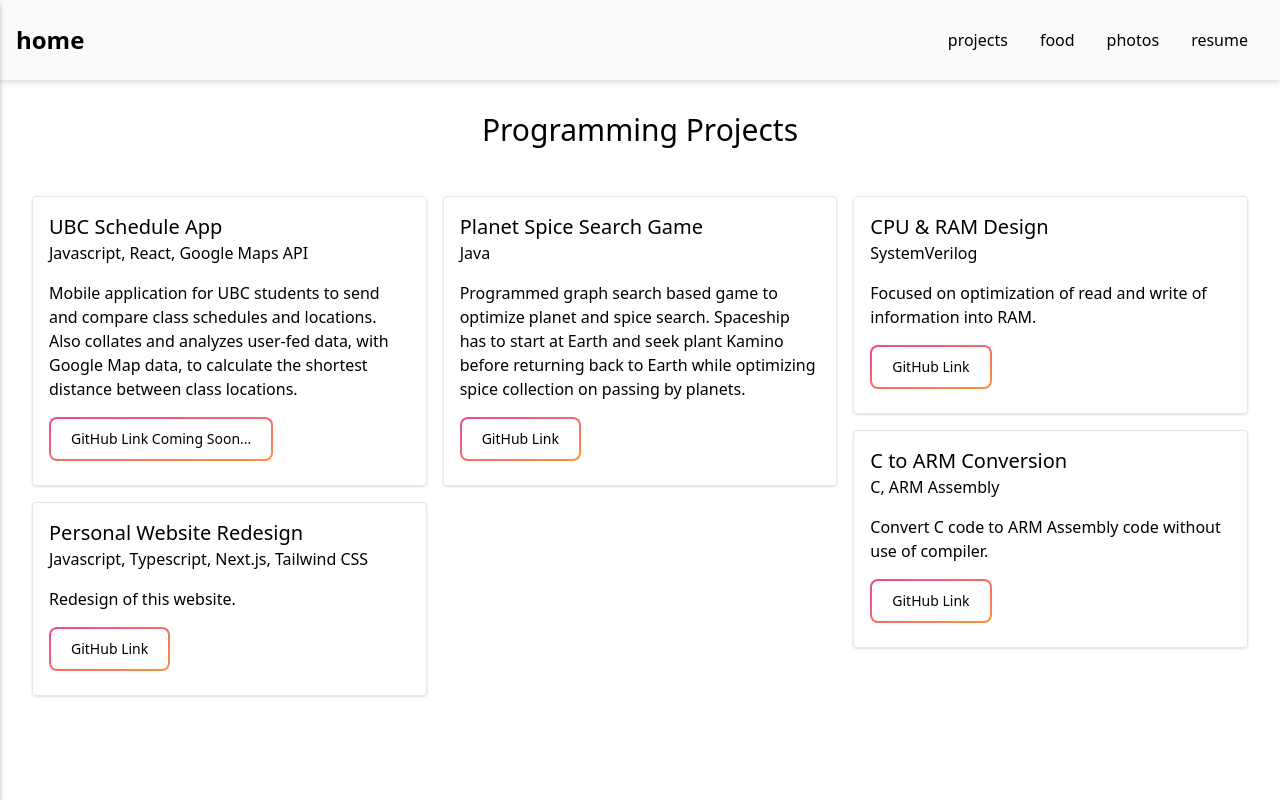
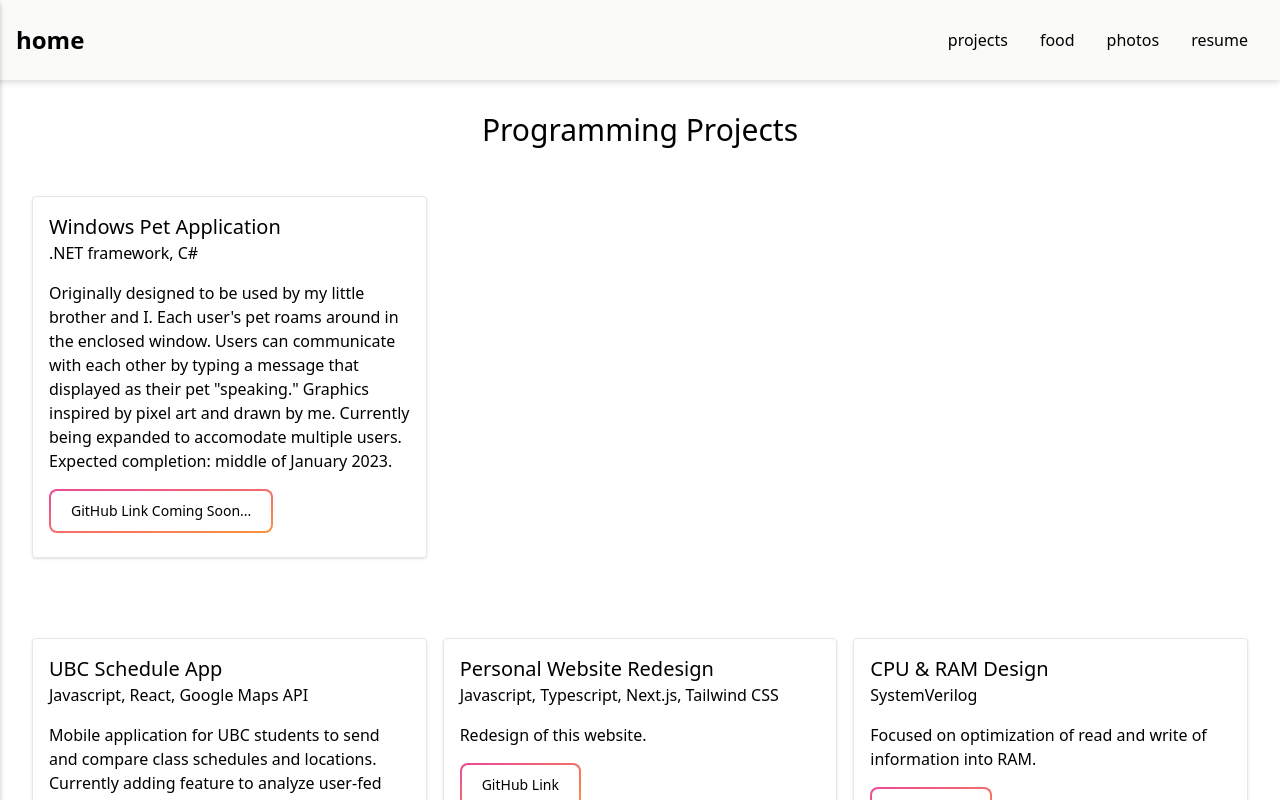
Before and after one commit to maggieguu/maggieguu.github.io, a Next.js app: page /projects in a window 1280 px wide. Shown: the top 800 px of the page. Built offline with nearby package versions, Linux system fonts and the light colour scheme.

Commit message:
updated descriptions

```diff
--- a/pages/projects.tsx
+++ b/pages/projects.tsx
@@ -17,15 +17,38 @@ export default function Home() {
         <Navbar />
         <section className="space-y-4 py-8">
           <h2 className="text-center text-3xl">Programming Projects</h2>
+
+          <div className="columns-1 gap-4 space-y-4 p-8 md:columns-3">
+            <div className="h-min w-full break-inside-avoid-column rounded border p-4 shadow transition-shadow duration-100 ease-in-out hover:shadow-lg">
+              <h2 className="text-xl">Windows Pet Application</h2>
+              <h3 className="text-md">.NET framework, C#</h3>
+              <p className="py-4">
+                Originally designed to be used by my little brother and I. Each
+                user's pet roams around in the enclosed window. Users can
+                communicate with each other by typing a message that displayed
+                as their pet "speaking." Graphics inspired by pixel art and
+                drawn by me. Currently being expanded to accomodate multiple
+                users. Expected completion: middle of January 2023.
+              </p>
+
+              <button className="relative inline-flex items-center justify-center p-0.5 mb-2 mr-2 overflow-hidden text-sm font-medium text-gray-900 rounded-lg group bg-gradient-to-br from-pink-500 to-orange-400 group-hover:from-pink-500 group-hover:to-orange-400 hover:text-black dark:text-white focus:ring-4 focus:outline-none focus:ring-pink-200 dark:focus:ring-pink-800">
+                <span className="relative px-5 py-2.5 transition-all ease-in duration-75 bg-white text-black rounded-md group-hover:bg-opacity-0">
+                  GitHub Link Coming Soon...
+                </span>
+              </button>
+            </div>
+          </div>
+
           <div className="columns-1 gap-4 space-y-4 p-8 md:columns-3">
             <div className="h-min w-full break-inside-avoid-column rounded border p-4 shadow transition-shadow duration-100 ease-in-out hover:shadow-lg">
               <h2 className="text-xl">UBC Schedule App</h2>
               <h3 className="text-md">Javascript, React, Google Maps API</h3>
               <p className="py-4">
                 Mobile application for UBC students to send and compare class
-                schedules and locations. Also collates and analyzes user-fed
-                data, with Google Map data, to calculate the shortest distance
-                between class locations.
+                schedules and locations. Currently adding feature to analyze
+                user-fed data & Google Map data to calculate the shortest
+                distance between class locations. Expected completion: end of
+                January 2023.
               </p>
 
               <button className="relative inline-flex items-center justify-center p-0.5 mb-2 mr-2 overflow-hidden text-sm font-medium text-gray-900 rounded-lg group bg-gradient-to-br from-pink-500 to-orange-400 group-hover:from-pink-500 group-hover:to-orange-400 hover:text-black dark:text-white focus:ring-4 focus:outline-none focus:ring-pink-200 dark:focus:ring-pink-800">
```
